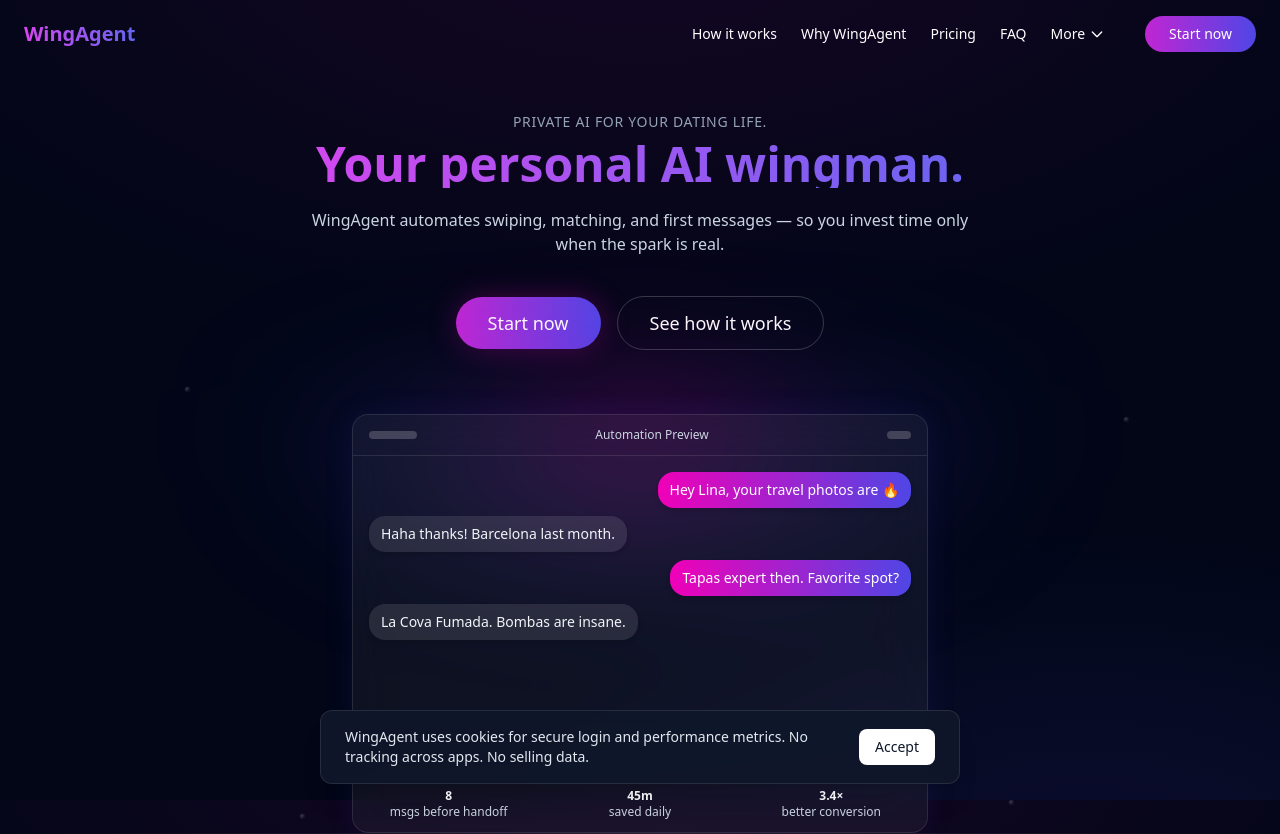
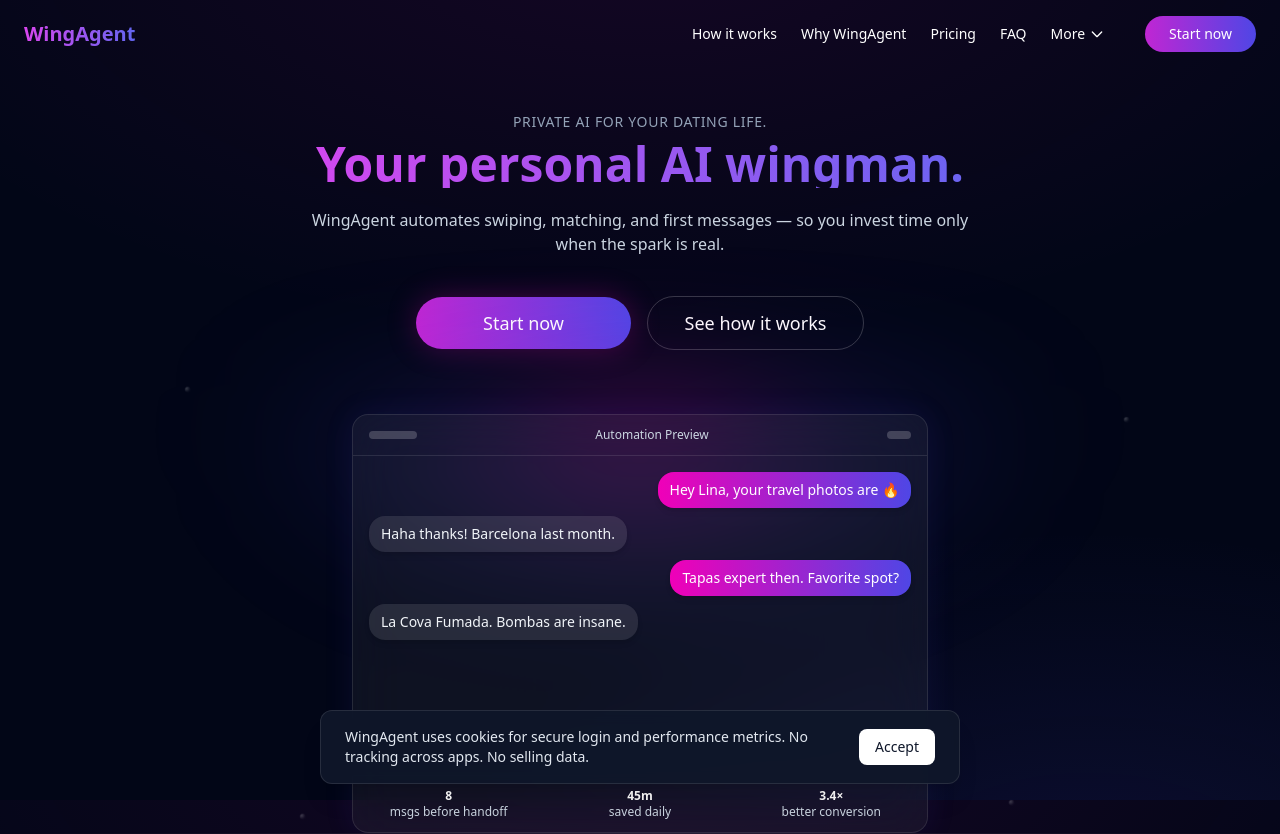
Before and after one commit to Menwitz/wingagent_website, a Next.js app: page / in a window 1280 px wide. Shown: the top 834 px of the page. Built offline with nearby package versions, Linux system fonts and the light colour scheme.

Commit message:
Hero two action buttons, same style, same width

```diff
--- a/src/app/_sections/Hero.jsx
+++ b/src/app/_sections/Hero.jsx
@@ -38,16 +38,17 @@
                     invest time only when the spark is real.
                 </p>
 
-                <div className="mt-10 flex items-center justify-center gap-4">
+                <div className="mt-10 flex items-center justify-center gap-4 w-full max-w-md mx-auto">
                     <a
                         href="#final"
-                        className="btn-shine btn-magnetic inline-block rounded-full bg-gradient-to-r from-fuchsia-600 to-indigo-600 px-8 py-3 text-lg font-medium text-white shadow-[0_0_30px_rgba(240,0,184,0.25)] hover:shadow-[0_0_45px_rgba(240,0,184,0.4)]"
+                        className="btn-shine btn-magnetic inline-block rounded-full bg-gradient-to-r from-fuchsia-600 to-indigo-600 px-8 py-3 text-lg font-medium text-white shadow-[0_0_30px_rgba(240,0,184,0.25)] hover:shadow-[0_0_45px_rgba(240,0,184,0.4)] flex-1 text-center"
                     >
                         Start now
                     </a>
+
                     <a
                         href="#how"
-                        className="rounded-full border border-white/20 px-8 py-3 text-lg font-medium text-white hover:bg-white/10 transition"
+                        className="rounded-full border border-white/20 px-8 py-3 text-lg font-medium text-white hover:bg-white/10 transition flex-1 text-center"
                     >
                         See how it works
                     </a>
@@ -62,7 +63,7 @@
                 <DashboardPreview />
             </div>
 
- {/*            <div
+            {/*            <div
                 id="phones"
                 ref={previewRef}
                 className="relative mx-auto mt-20 flex justify-center items-center gap-8 sm:gap-12 transition-transform duration-500"
```
